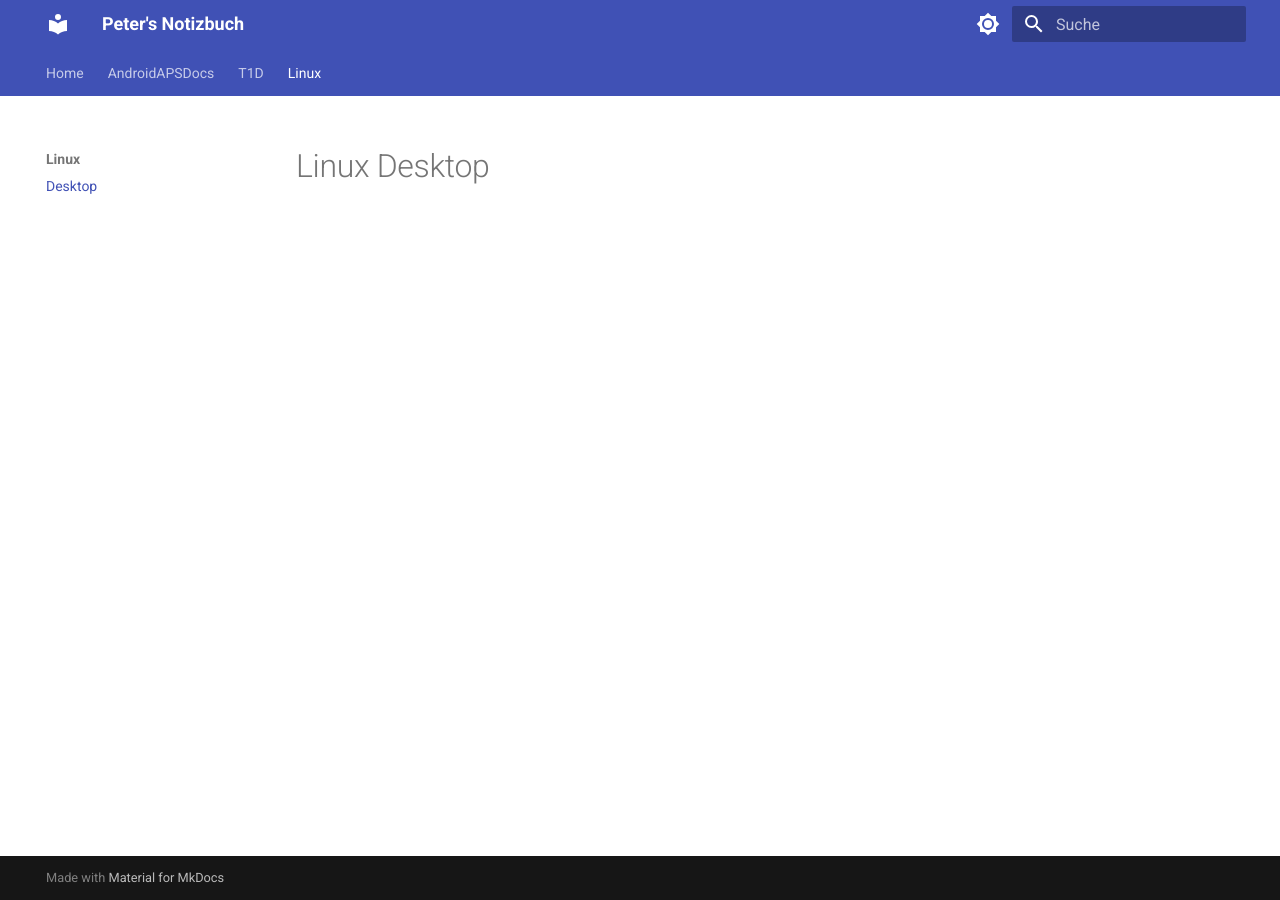
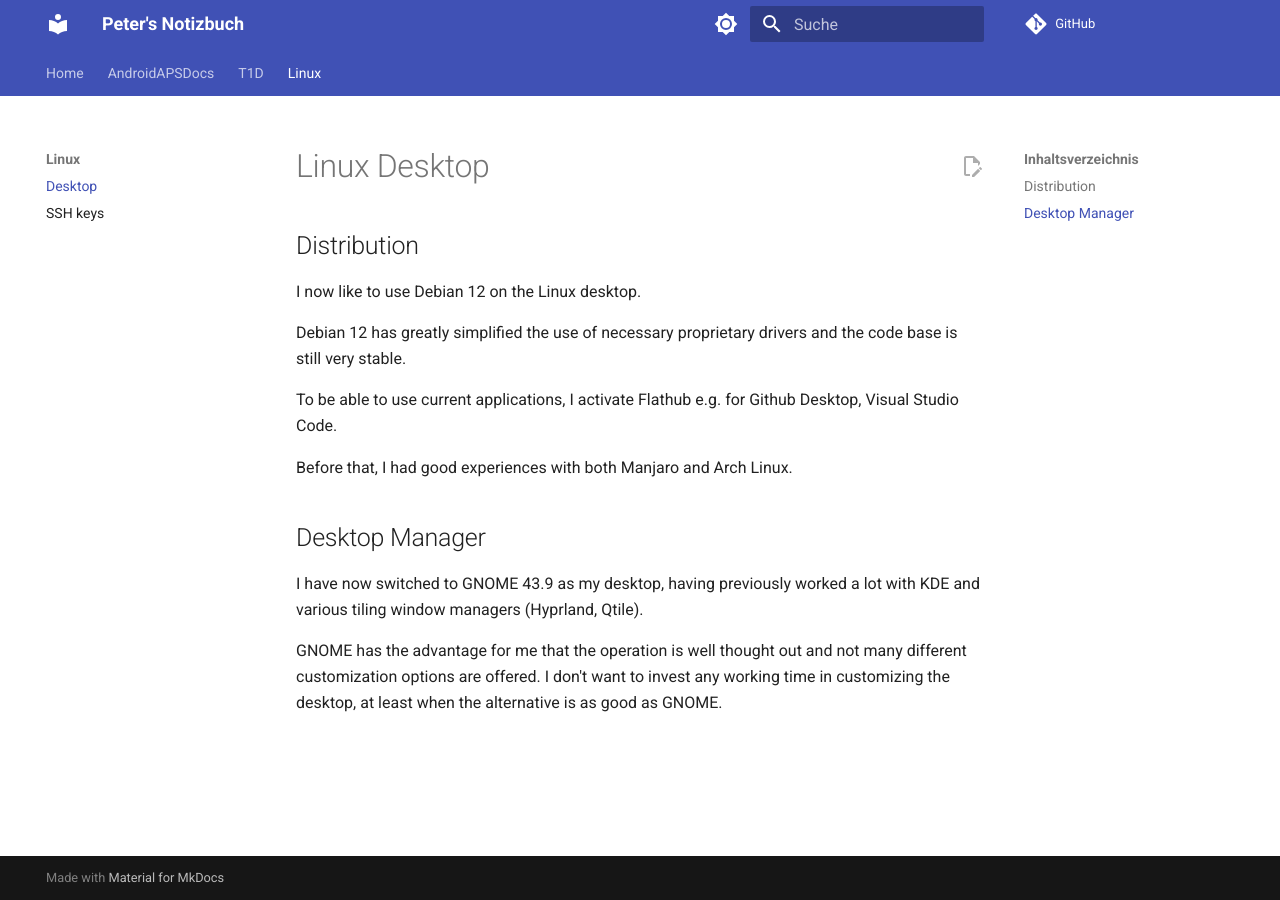
Before and after one commit to peterleimbach/peterleimbach.github.io, an MkDocs documentation site: the page built from docs/linux-desktop.md, in a window 1280 px wide. Built offline with MkDocs 1.6.1 and Material for MkDocs 9.7.7, drawn with Linux system fonts in a browser that asks for light colours; comment, search, counter and statistics services are not loaded.

Commit message:
adding linux files

```diff
--- a/docs/linux-desktop.md
+++ b/docs/linux-desktop.md
@@ -1 +1,17 @@
 # Linux Desktop
+
+## Distribution
+
+I now like to use Debian 12 on the Linux desktop.
+
+Debian 12 has greatly simplified the use of necessary proprietary drivers and the code base is still very stable.
+
+To be able to use current applications, I activate Flathub e.g. for Github Desktop, Visual Studio Code.
+
+Before that, I had good experiences with both Manjaro and Arch Linux.
+
+## Desktop Manager
+
+I have now switched to GNOME 43.9 as my desktop, having previously worked a lot with KDE and various tiling window managers (Hyprland, Qtile).
+
+GNOME has the advantage for me that the operation is well thought out and not many different customization options are offered. I don't want to invest any working time in customizing the desktop, at least when the alternative is as good as GNOME.
--- a/mkdocs.yml
+++ b/mkdocs.yml
@@ -1,10 +1,17 @@
 site_name: Peter's Notizbuch
+repo_url: https://github.com/peterleimbach/peterleimbach.github.io/
+edit_uri: edit/main/docs/
+
 markdown_extensions:
   - attr_list
   - md_in_html
   - pymdownx.superfences
   - admonition
   - pymdownx.details
+  - abbr
+  - pymdownx.snippets:
+      auto_append:
+        - includes/abbreviations.md
 
 theme:
   name: material
@@ -14,10 +21,11 @@ theme:
     - navigation.top
     - search.suggest
     - search.highlight
+    - content.tooltips
     - content.code.copy
+    - content.action.edit
   language: de
   palette:
-
     # Palette toggle for light mode
     - scheme: default
       toggle:
@@ -44,3 +52,4 @@ nav:
     - Sport with AAPS: making-sport-with-AAPS.md
 - Linux:
     - Desktop: linux-desktop.md
+    - SSH keys: generating-ssh-keys.md
```
Also changed, not shown: docs/AndroidAAPSDocs-tools.md (+2 -0 lines), docs/generating-ssh-keys.md (added, +30 -0 lines), includes/abbreviations.md (added, +3 -0 lines), docs/images/access-right-ssh-keys.png (added).
